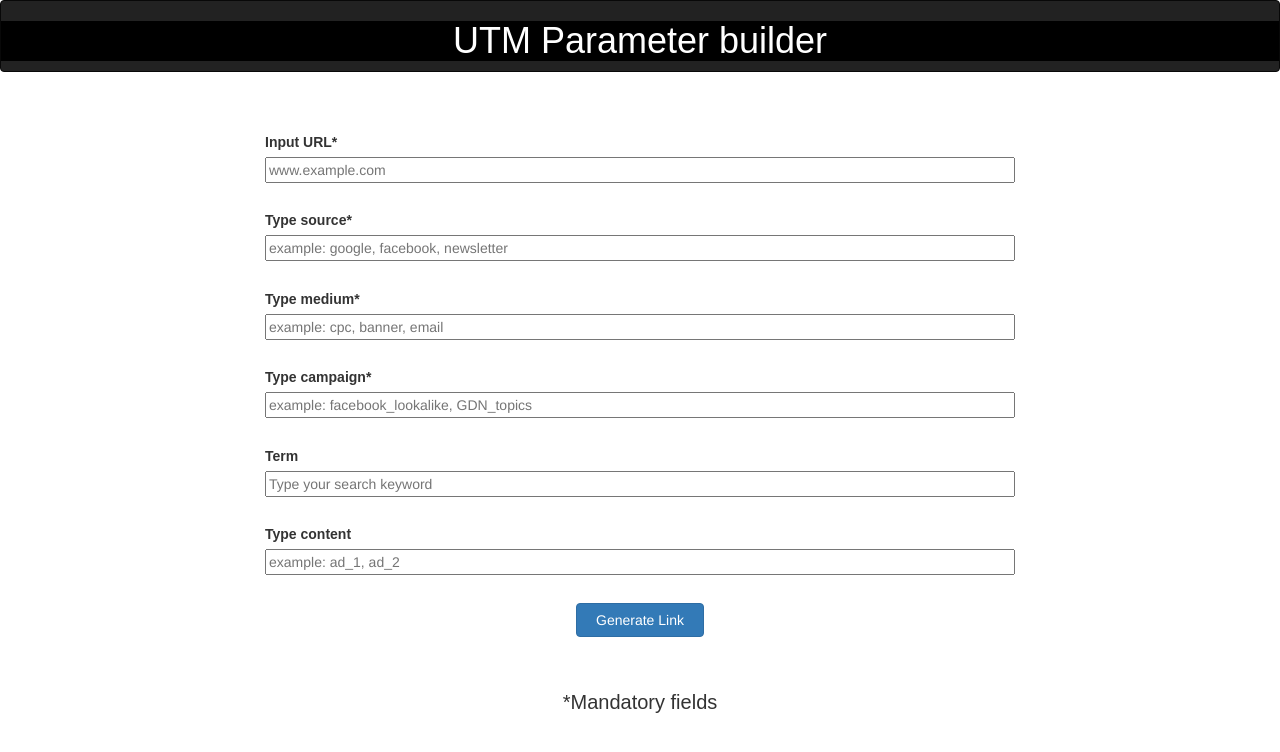
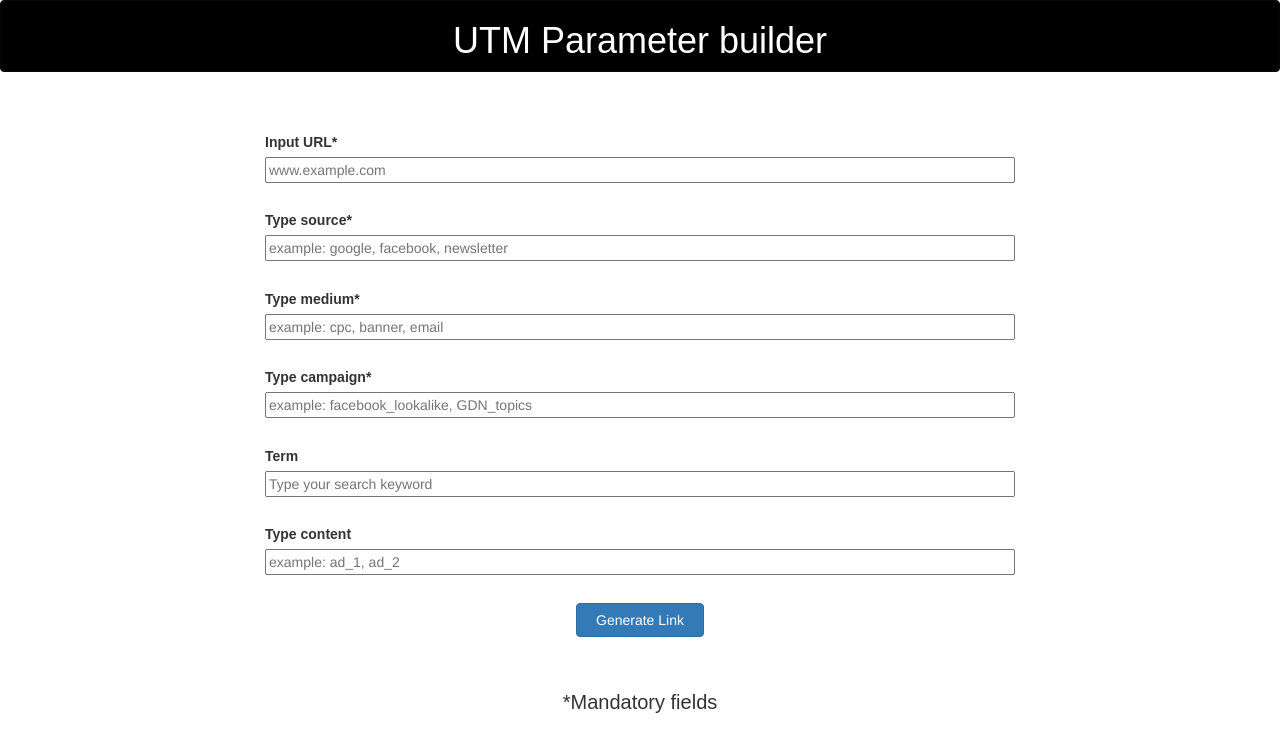
Before and after one commit to pietropirani/UTM_parameter_builder, a plain HTML site: page index.html in a window 1280 px wide. Drawn offline with nearby package versions, Linux system fonts and the light colour scheme.

Commit message:
Add files via upload

```diff
--- a/index.css
+++ b/index.css
@@ -23,7 +23,6 @@ label{
 h1{
   text-align: center;
   font-family: sans-serif;
-  background-color: black;
   color: white;
 }
 
@@ -53,3 +52,7 @@ h4{
   margin-right: 10%;
 
 }
+
+.navbar{
+  background-color: black;
+}
```
